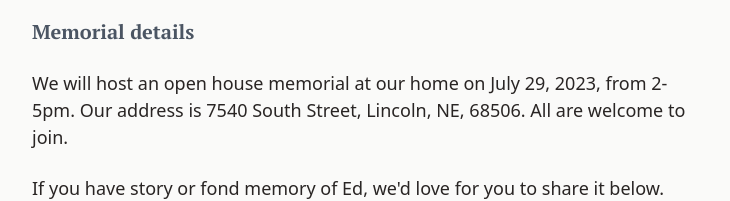
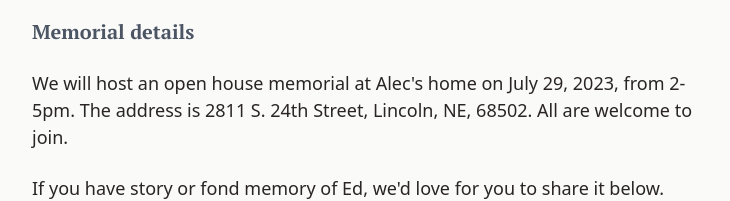
Before and after one commit to tomcartwrightuk/gorynski.com, a website: page ed/index.html in a window 1280 px wide. Shown: the part 2136-2337 px from the top of the page, without its empty margins (272-1002 px from the left). Drawn offline with Linux system fonts and the light colour scheme; a script that the page names is missing.

Commit message:
feat: update memorial address

```diff
--- a/ed/index.html
+++ b/ed/index.html
@@ -75,7 +75,7 @@
         the <a class="text-blue-600 dark:text-blue-500 hover:underline" href="https://rcusa.org/donate-wrd/">Refugee Council USA.</a>
 
         <h3 class="font-pt-serif font-bold mb-3 text-xl leading-tight text-gray-600 lg:mb-6 lg:text-xl dark:text-white">Memorial details</h3>
-        <p class="leading-normal text-lg text-stone-800 mb-6 dark:text-slate-50">We will host an open house memorial at our home on July 29, 2023, from 2-5pm. Our address is 7540 South Street, Lincoln, NE, 68506. All are welcome to join.</p>
+        <p class="leading-normal text-lg text-stone-800 mb-6 dark:text-slate-50">We will host an open house memorial at Alec's home on July 29, 2023, from 2-5pm. The address is 2811 S. 24th Street, Lincoln, NE, 68502. All are welcome to join.</p>
 
         <p class="leading-normal text-lg text-stone-800 mb-6 dark:text-slate-50">If you have story or fond memory of Ed, we'd love for you to share it below.</p>
       </article>
```
Also changed, not shown: ed-src/index.html (+1 -1 lines), ed/output.css.
